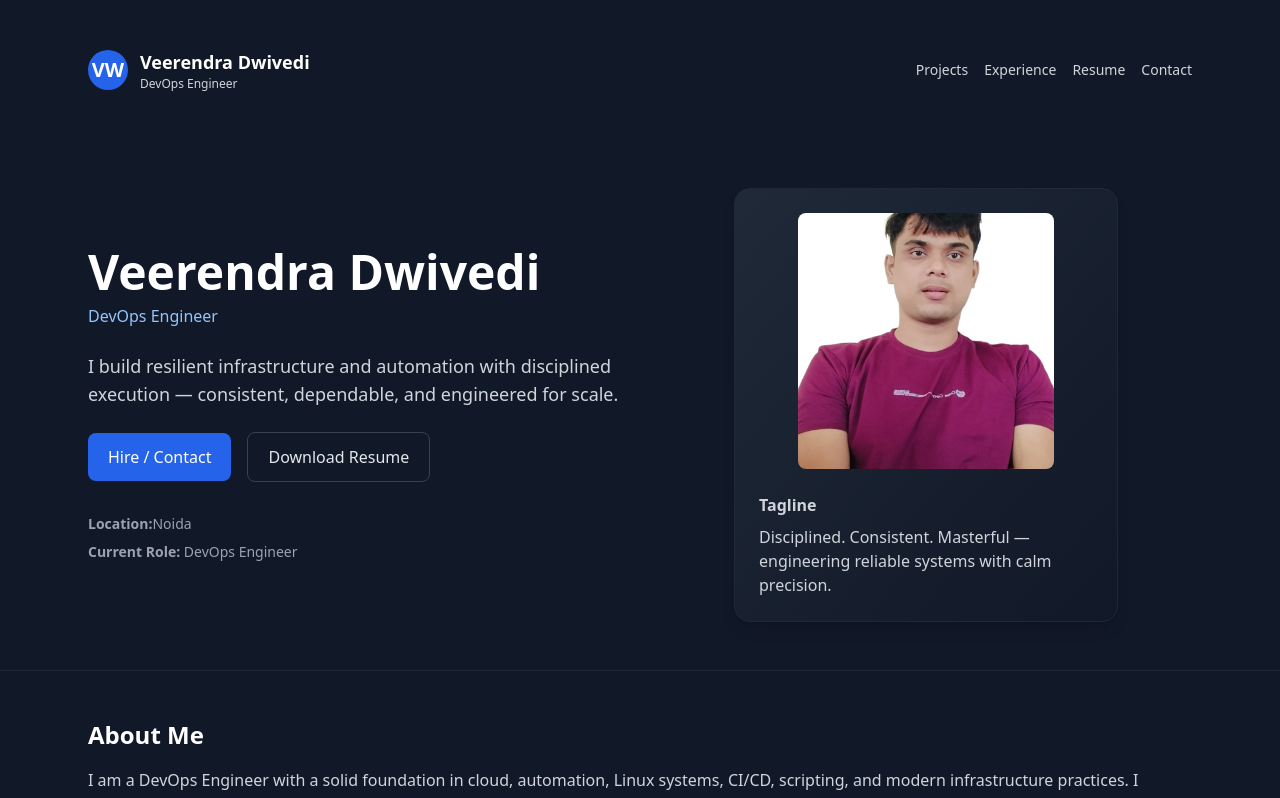
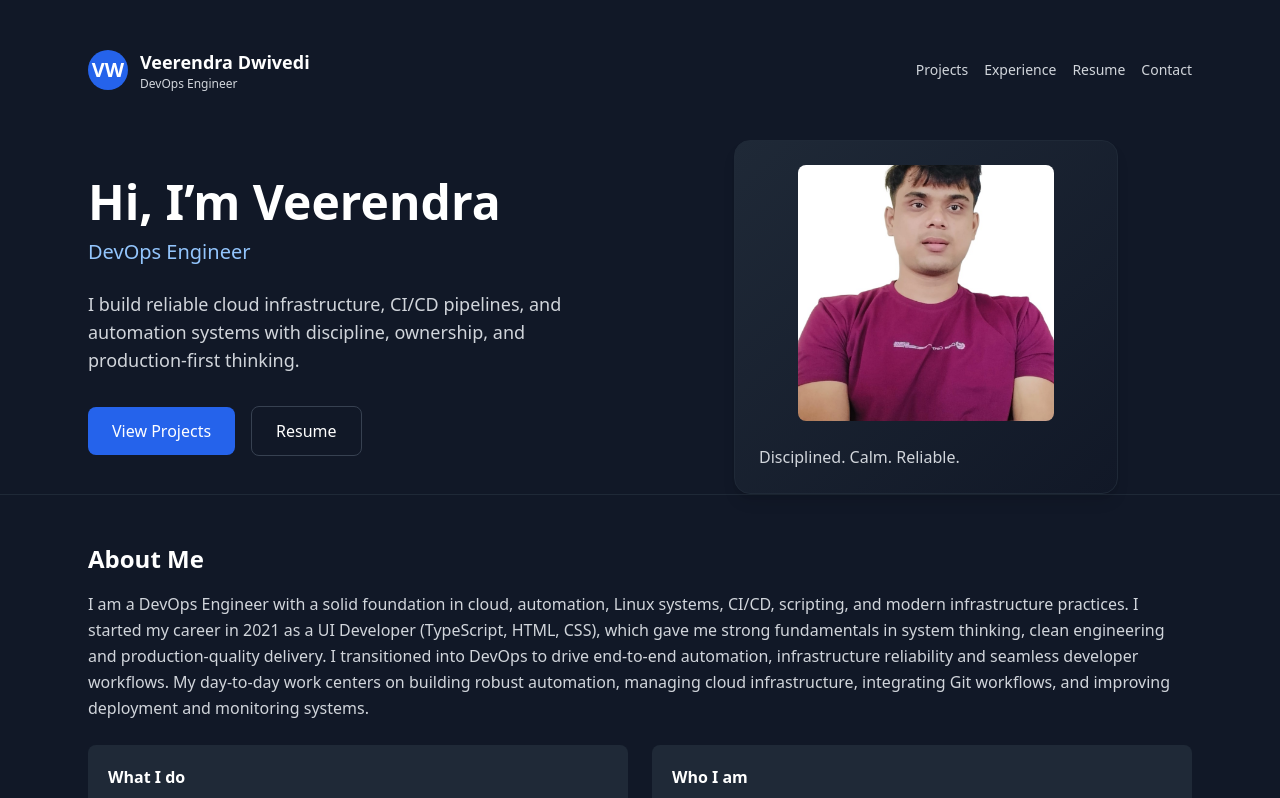
Before and after one commit to VEER0402/veerendra-portfolio, a React (Create React App) app: page / in a window 1280 px wide. Shown: the top 798 px of the page. Built offline with nearby package versions, Linux system fonts and the light colour scheme.

Commit message:
some ui changes

```diff
--- a/src/veerendra_dwivedi_portfolio.jsx
+++ b/src/veerendra_dwivedi_portfolio.jsx
@@ -1,4 +1,6 @@
 import React from "react";
+import { motion } from "framer-motion";
+
 const projectStyles = {
   ci: "border-blue-500/40 hover:border-green-400",
   infra: "border-purple-500/40 hover:border-purple-400",
@@ -31,44 +33,65 @@ export default function VeerendraPortfolio() {
       </header>
 
       {/* Hero */}
-      <section className="max-w-6xl mx-auto px-6 py-12 grid grid-cols-1 md:grid-cols-2 gap-10 items-center">
-        <div>
-          <h2 className="text-4xl md:text-5xl font-extrabold leading-tight">Veerendra Dwivedi</h2>
-          <p className="mt-2 text-blue-300 font-medium">DevOps Engineer</p>
-          <p className="mt-6 text-lg text-gray-300">I build resilient infrastructure and automation with disciplined execution — consistent, dependable, and engineered for scale.</p>
+{/* Hero */}
+<section className="max-w-6xl mx-auto px-6 py-16 grid grid-cols-1 md:grid-cols-2 gap-10 items-center">
+  <motion.div
+    initial={{ opacity: 0, y: 20 }}
+    animate={{ opacity: 1, y: 0 }}
+    transition={{ duration: 0.6 }}
+  >
+    <h2 className="text-4xl md:text-5xl font-extrabold leading-tight">
+      Hi, I’m <span className="text-blue-400">Veerendra</span>
+    </h2>
 
-          <div className="mt-6 flex items-center space-x-4">
-            <a href="#contact" className="inline-flex items-center px-5 py-3 rounded-lg bg-blue-600 hover:bg-blue-500 font-medium">Hire / Contact</a>
-            <a
-  href="https://drive.google.com/uc?export=download&id=1xd2PCUQ8uHHLpkkdUqd7RIOIIoh8-vYN"
-  className="inline-flex items-center px-5 py-3 rounded-lg border border-gray-700 text-gray-200 hover:border-blue-500"
->
-  Download Resume
-</a>
-          </div>
+    <p className="mt-3 text-xl text-blue-300 font-medium">
+      DevOps Engineer
+    </p>
 
-          <div className="mt-8 text-sm text-gray-400 space-y-2">
-            <p><strong>Location:</strong>Noida</p>
-            <p><strong>Current Role:</strong> DevOps Engineer</p>
+    <p className="mt-6 text-lg text-gray-300 max-w-xl">
+      I build reliable cloud infrastructure, CI/CD pipelines, and automation
+      systems with discipline, ownership, and production-first thinking.
+    </p>
 
-          </div>
-        </div>
+    <div className="mt-8 flex items-center space-x-4">
+      <a
+        href="#projects"
+        className="inline-flex items-center px-6 py-3 rounded-lg bg-blue-600 hover:bg-blue-500 font-medium transition"
+      >
+        View Projects
+      </a>
 
-        <div className="order-first md:order-last flex items-center justify-center">
-          <div className="w-full max-w-sm rounded-2xl p-6 bg-gradient-to-br from-gray-800 to-gray-900 border border-gray-800 shadow-lg">
+      <a
+        href="https://drive.google.com/uc?export=download&id=1xd2PCUQ8uHHLpkkdUqd7RIOIIoh8-vYN"
+        className="inline-flex items-center px-6 py-3 rounded-lg border border-gray-700 hover:border-blue-500 transition"
+      >
+        Resume
+      </a>
+    </div>
+  </motion.div>
 
-            {/* Added image - place a file named /veerendra.jpg in your public folder */}
-            <div className="w-64 h-64 mx-auto rounded-lg bg-gray-700 flex items-center justify-center overflow-hidden">
-              <img src="/veerendra.jpg" alt="Veerendra Dwivedi" className="w-full h-full object-cover" />
-            </div>
+  <motion.div
+    initial={{ opacity: 0, scale: 0.95 }}
+    animate={{ opacity: 1, scale: 1 }}
+    transition={{ duration: 0.6, delay: 0.2 }}
+    className="order-first md:order-last flex justify-center"
+  >
+    <div className="w-full max-w-sm rounded-2xl p-6 bg-gradient-to-br from-gray-800 to-gray-900 border border-gray-800 shadow-lg">
+      <div className="w-64 h-64 mx-auto rounded-lg overflow-hidden">
+        <img
+          src="/veerendra.jpg"
+          alt="Veerendra Dwivedi"
+          className="w-full h-full object-cover"
+        />
+      </div>
 
-            <div className="mt-6 text-gray-300">
-              <h3 className="font-semibold">Tagline</h3>
-              <p className="mt-2">Disciplined. Consistent. Masterful — engineering reliable systems with calm precision.</p>
-            </div>
-          </div>
-        </div>
-      </section>
+      <p className="mt-6 text-gray-300 text-center">
+        Disciplined. Calm. Reliable.
+      </p>
+    </div>
+  </motion.div>
+</section>
+
 
       {/* About */}
       <section id="about" className="border-t border-gray-800">
@@ -276,10 +299,13 @@ export default function VeerendraPortfolio() {
     tech: ["Kubernetes", "Observability"],
     link: "#"
   }   ].map((p) => (
-        <article
+        <motion.article
   key={p.title}
-  className={`bg-gradient-to-br from-gray-800 to-gray-900 p-6 rounded-2xl border transition-all duration-300 ${projectStyles[p.category]}`}
+  whileHover={{ y: -6 }}
+  transition={{ type: "spring", stiffness: 300 }}
+  className={`bg-gradient-to-br from-gray-800 to-gray-900 p-6 rounded-2xl border ${projectStyles[p.category]} shadow-lg`}
 >
+
   <h4 className="font-semibold text-lg">{p.title}</h4>
 
   <p className="mt-2 text-gray-300 text-sm">{p.impact}</p>
@@ -302,7 +328,7 @@ export default function VeerendraPortfolio() {
   >
     GitHub →
   </a>
-</article>
+</motion.article>
 
             ))}
           </div>
```
